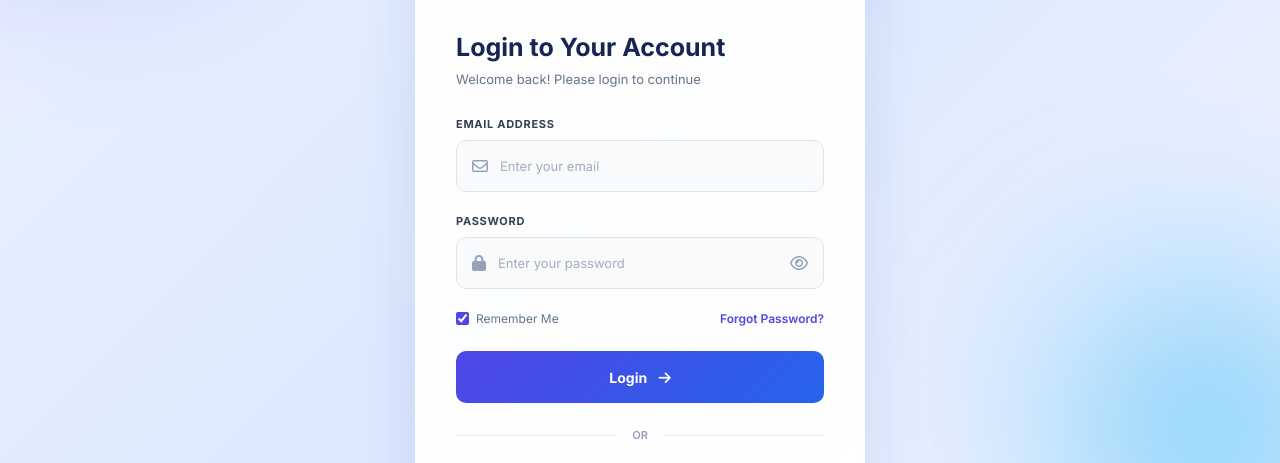
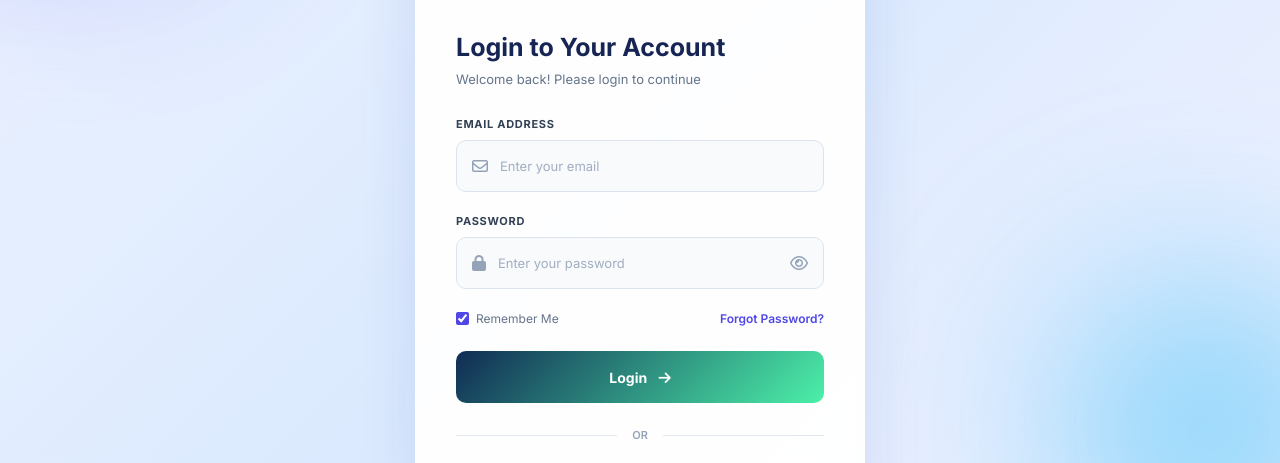
Before and after one commit to Imadahmadvu/consultancy, a plain HTML site: page frontend/login.html in a window 1280 px wide. Shown: the part 300-763 px from the top of the page. Drawn offline with Linux system fonts and the light colour scheme.

Commit message:
login page css updated

```diff
--- a/frontend/login.css
+++ b/frontend/login.css
@@ -205,7 +205,7 @@ form > label {
     height: 52px;
     border: none;
     border-radius: 10px;
-    background: linear-gradient(135deg, #4f46e5, #2563eb);
+    background: linear-gradient(135deg, #102c54, #4cf0a9);
     color: white;
     font-size: 14px;
     font-weight: 700;
```
